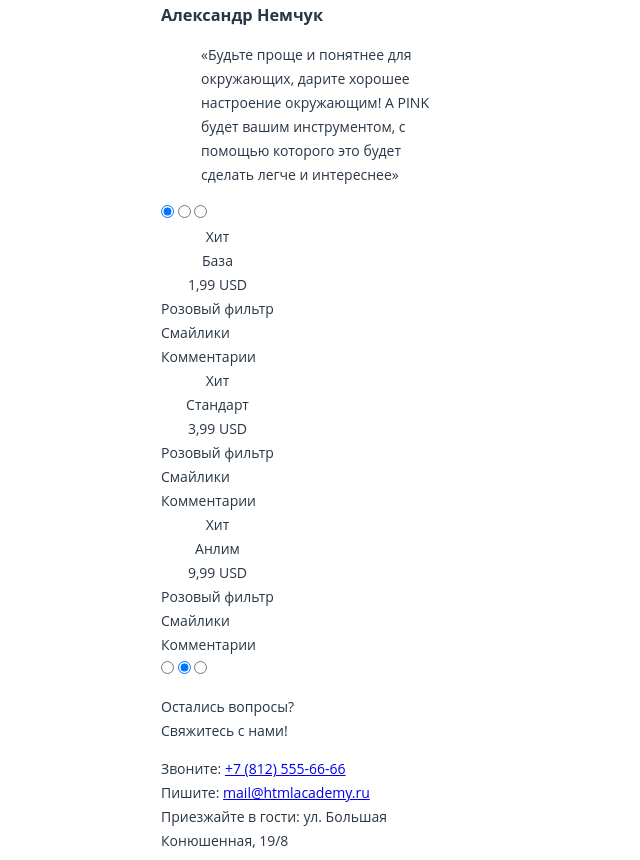
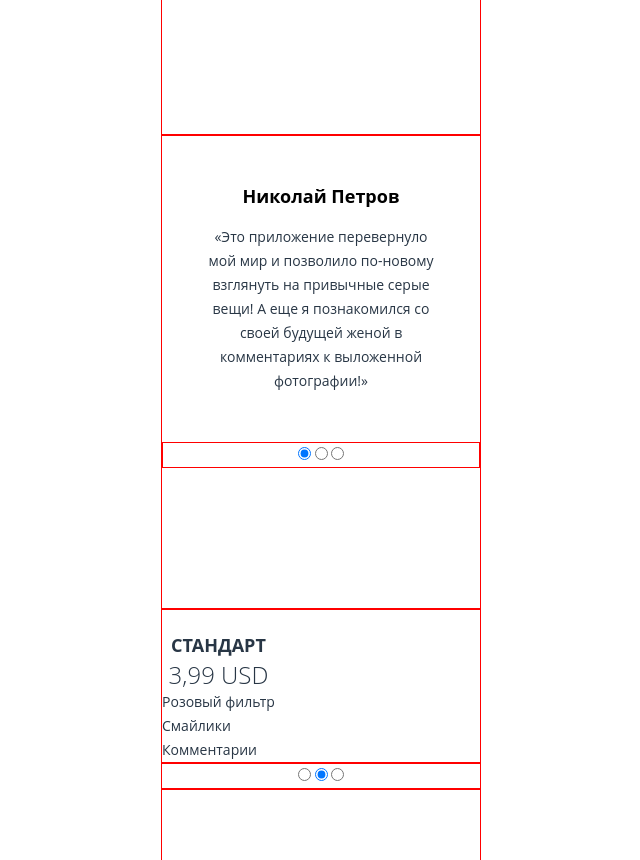
Before and after one commit to AlexeySolovyev/62996-pink, a website: page index.html in a window 1280 px wide. Shown: the part 1620-2480 px from the top of the page, without its empty margins (319-959 px from the left). Drawn offline with nearby package versions, Linux system fonts and the light colour scheme; files that its build step writes are made by us from their sources.

Commit message:
Оформил придварительную сетку первой страницы index.html

```diff
--- a/index.html
+++ b/index.html
@@ -52,7 +52,7 @@
       </section>
       <section class="promo">
         <header class="promo__header">
-            <p class="promo__slogan">Устали от мегаполиса?</p>
+            <p class="promo__slogan">Устали от серости мегаполиса?</p>
             <p class="promo__slogan">Нам есть, что вам предложить!</p>
         </header>
         <section class="features">
@@ -84,32 +84,32 @@
               А еще я познакомился со своей будущей женой в комментариях к выложенной фотографии!»
             </blockquote>
           </div>
-          <div class="feedback__item">
+          <div class="feedback__item feedback__hide">
             <h3 class="feedback__title">Анна Михайлова</h3>
             <blockquote class="feedback__description">
               «Нельзя, чтобы такое приложение оставалось только моим открытием!
               Спешу поделится им со всем миром, ребята если вы хотите ярких красок и новых ощущений - качайте PINK!»
             </blockquote>
           </div>
-          <div class="feedback__item">
+          <div class="feedback__item feedback__hide">
             <h3 class="feedback__title">Александр Немчук</h3>
             <blockquote class="feedback__description">
               «Будьте проще и понятнее для окружающих, дарите хорошее настроение окружающим!
               А PINK будет вашим инструментом, с помощью которого это будет сделать легче и интереснее»
             </blockquote>
           </div>
-          <form class="feedback-slider" action="https://echo.html.academy.ru" method="post">
-            <input class="feedback-slider__switcher" type="radio" name="feedback" value="1" checked>
-            <input class="feedback-slider__switcher" type="radio" name="feedback" value="2">
-            <input class="feedback-slider__switcher" type="radio" name="feedback" value="3">
+          <form class="slider" action="https://echo.html.academy.ru" method="post">
+            <input class="slider__switcher" type="radio" name="feedback" value="1" checked>
+            <input class="slider__switcher" type="radio" name="feedback" value="2">
+            <input class="slider__switcher" type="radio" name="feedback" value="3">
           </form>
         </div>
         </section>
       </section>
       <section class="rate-compare">
-        <table class="price">
+        <table class="price price-hide">
           <caption class="price-rate">
-            <div class="price-rate__banner-off">Хит</div>
+            <div class="price-rate__banner-off"></div>
             <span class="price-rate__title">База</span>
             <div class="price-rate__value">1,99 USD</div>
           </caption>
@@ -128,7 +128,7 @@
         </table>
         <table class="price">
           <caption class="price-rate">
-            <div class="price-rate__banner-off">Хит</div>
+            <div class="price-rate__banner-off"></div>
             <span class="price-rate__title">Стандарт</span>
             <div class="price-rate__value">3,99 USD</div>
           </caption>
@@ -145,9 +145,9 @@
             <td class="price__reach--off"></td>
           </tr>
         </table>
-        <table class="price">
+        <table class="price price-hide">
           <caption class="price-rate">
-            <div class="price-rate__banner-off">Хит</div>
+            <div class="price-rate__banner-off"></div>
             <span class="price-rate__title">Анлим</span>
             <div class="price-rate__value">9,99 USD</div>
           </caption>
@@ -165,11 +165,13 @@
           </tr>
         </table>
       </section>
-        <form class="rate-slider" action="https://echo.html.academy.ru" method="post">
-          <input class="rate-slider__switcher" type="radio" name="rate" value="1">
-          <input class="rate-slider__switcher" type="radio" name="rate" value="2" checked>
-          <input class="rate-slider__switcher" type="radio" name="rate" value="3">
+      <div class="price-slider">
+        <form class="slider" action="https://echo.html.academy.ru" method="post">
+          <input class="slider__switcher" type="radio" name="rate" value="1">
+          <input class="slider__switcher" type="radio" name="rate" value="2" checked>
+          <input class="slider__switcher" type="radio" name="rate" value="3">
         </form>
+      </div>
   </main>
   <footer class="page-footer">
     <div class="page-footer__container">
@@ -179,25 +181,25 @@
       </p>
       <section class="contacts">
         <div class="contacts__phone">
-          <span>Звоните:</span>
-          <a href="tel:+78125556666">
+          <span class="contacts_appeal">Звоните:</span>
+          <a class="contacts__tel" href="tel:+78125556666">
             <span class="contacts__phone--number">+7 (812) 555-66-66</span>
           </a>
         </div>
-        <div class="contacts__email">
-          <span>Пишите:</span>
-          <a href="mailto:mail@htmlacademy.ru">
+        <div class="contacts__mail">
+          <span class="contacts_appeal">Пишите:</span>
+          <a class="contacts__email" href="mailto:mail@htmlacademy.ru">
             <span class="contacts__email--mail">mail@htmlacademy.ru</span>
           </a>
         </div>
         <div class="contacts__address">
-          <span>Приезжайте в гости:</span>
+          <span class="contacts_appeal">Приезжайте в гости:</span>
             <span class="contacts__address--post">ул. Большая Конюшенная, 19/8</span>
         </div>
       </section>
     </div>
     <div class="map">
-      <div id="YMapsID" style="width:320px;height:320px"></div>
+      <div id="YMapsID" style="width:320px;height:250px"></div>
     </div>
   </footer>
   <script src="https://api-maps.yandex.ru/1.1/index.xml" type="text/javascript"></script>
--- a/less/blocks/contacts.less
+++ b/less/blocks/contacts.less
@@ -0,0 +1,51 @@
+span.contacts_appeal {
+  display: block;
+  font-family: "Open Sans", "Arial", sans-serif;
+  font-size: 18px;
+  line-height: 24px;
+  font-weight: 600;
+  color: #283645;
+  text-align: center;
+  padding-bottom: 8px;
+}
+
+a.contacts__tel {
+  text-decoration: none;
+}
+
+span.contacts__phone--number {
+  display: block;
+  font-family: "Open Sans", "Arial", sans-serif;
+  font-size: 24px;
+  line-height: 24px;
+  font-weight: 100;
+  color: #d22856;
+  text-align: center;
+  padding-bottom: 20px;
+}
+
+a.contacts__email {
+  text-decoration: none;
+}
+
+span.contacts__email--mail {
+  display: block;
+  font-family: "Open Sans", "Arial", sans-serif;
+  font-size: 24px;
+  line-height: 24px;
+  font-weight: 100;
+  color: #d22856;
+  text-align: center;
+  padding-bottom: 20px;
+}
+
+span.contacts__address--post {
+  display: block;
+  font-family: "Open Sans", "Arial", sans-serif;
+  font-size: 24px;
+  line-height: 24px;
+  font-weight: 100;
+  color: #d22856;
+  text-align: center;
+  padding-bottom: 20px;
+}
--- /dev/null
+++ b/less/blocks/features.less
@@ -0,0 +1,26 @@
+.features {
+  border: 1px solid red;
+  padding-bottom: 320px;
+}
+
+.features-block {
+  display: block;
+  width: 275px;
+  text-align: center;
+  margin-bottom: 30px;
+}
+
+h2.features-block__title {
+  font-family: "Open Sans", "Arial", sans-serif;
+  font-size: 18px;
+  line-height: 24px;
+  font-weight: 700;
+  color: #000000;
+}
+
+p .features-block__description {
+  font-family: "Open Sans", "Arial", sans-serif;
+  font-size: 14px;
+  line-height: 24px;
+  color: #283645;
+}
--- /dev/null
+++ b/less/blocks/feedback.less
@@ -0,0 +1,26 @@
+.feedback {
+  border: 1px solid red;
+  padding-bottom: 140px;
+}
+
+.feedback__hide {
+  display: none;
+}
+
+.feedback__item {
+  margin-top: 45px;
+  padding-bottom: 35px;
+}
+
+h3.feedback__title {
+  padding: 0;
+  margin: 0;
+  font-size: 18px;
+  line-height: 30px;
+  color: #000000;
+  text-align: center;
+}
+
+.feedback__description {
+  text-align: center;
+}
--- a/less/blocks/page-footer.less
+++ b/less/blocks/page-footer.less
@@ -0,0 +1,14 @@
+.page-footer {
+  border: 1px solid red;
+  padding-top: 50px;
+}
+
+p.page-footer__title {
+  font-family: "Open Sans", "Arial", sans-serif;
+  font-size: 24px;
+  line-height: 28px;
+  font-weight: 100;
+  color: #283645;
+  text-align: center;
+  padding-bottom: 35px;
+}
--- /dev/null
+++ b/less/blocks/price-rate.less
@@ -0,0 +1,21 @@
+.price-rate {
+  padding-top: 20px;
+}
+
+span.price-rate__title {
+  display: inline-block;
+  font-family: "Open sans", "Arial", sans-serif;
+  font-size: 18px;
+  line-height: 30px;
+  font-weight: 700;
+  text-transform: uppercase;
+  text-align: center;
+}
+
+.price-rate__value {
+  font-family: "Open Sans", "Arial", sans-serif;
+  font-size: 24px;
+  line-height: 30px;
+  font-weight: 100;
+  text-transform: uppercase;
+}
--- a/less/blocks/promo.less
+++ b/less/blocks/promo.less
@@ -0,0 +1,19 @@
+.promo__header {
+  padding-bottom: 115px;
+  border: 1px solid red;
+}
+
+.promo__slogan {
+  margin: 0;
+  padding: 0;
+  text-align: center;
+}
+
+p.promo__slogan {
+  font-family: "Open Sans", "Arial", sans-serif;
+  font-size: 24px;
+  line-height: 28px;
+  font-weight: 100;
+  padding-top: 40px;
+  color: #283645;
+}
--- a/less/blocks/rate-compare.less
+++ b/less/blocks/rate-compare.less
@@ -0,0 +1,7 @@
+.rate-compare {
+  border: 1px solid red;
+}
+
+.price-hide {
+  display: none;
+}
--- /dev/null
+++ b/less/blocks/slider.less
@@ -0,0 +1,4 @@
+.slider {
+  border: 1px solid red;
+  text-align: center;
+}
--- a/less/global/layout.less
+++ b/less/global/layout.less
@@ -8,3 +8,18 @@
   margin: 0 auto;
   padding: 0px 20px;
 }
+
+span {
+  padding: 0;
+  margin: 0;
+}
+
+a {
+  padding: 0;
+  margin: 0;
+}
+
+h1, h2, h3 {
+  padding: 0;
+  margin: 0;
+}
--- a/less/style.less
+++ b/less/style.less
@@ -20,7 +20,11 @@
 @import "blocks/post-editor.less";
 @import "blocks/post-publish.less";
 @import "blocks/price.less";
+@import "blocks/price-rate.less";
 @import "blocks/promo.less";
+@import "blocks/features.less";
+@import "blocks/feedback.less";
+@import "blocks/slider";
 @import "blocks/public-post.less";
 @import "blocks/rate-compare.less";
 @import "blocks/rate-slider.less";
```
Also changed, not shown: photo.html (+2 -1 lines).
